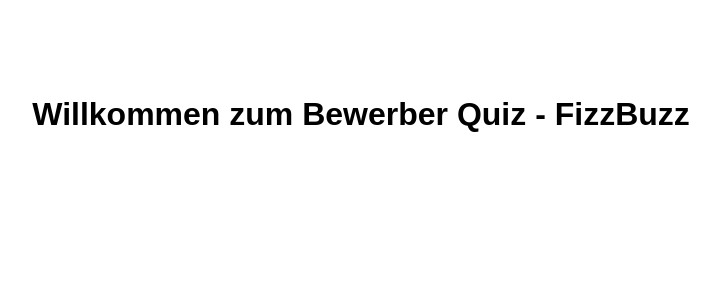
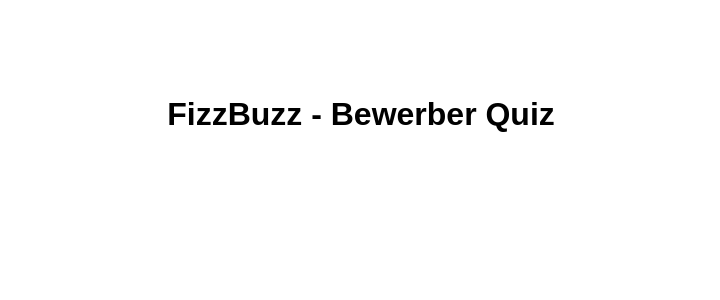
Before and after one commit to MightyfySEOContent/bewerbung, a Next.js app: page / in a window 1280 px wide. Shown: the top 300 px of the page, without its empty margins (279-999 px from the left). Built offline with nearby package versions, Linux system fonts and the light colour scheme.

Commit message:
1 - Erstelle Aufgabenstellung

```diff
--- a/src/pages/index.js
+++ b/src/pages/index.js
@@ -14,7 +14,7 @@ function Home() {
             </Head>
 
             <main className={styles.main}>
-                <h1>Willkommen zum Bewerber Quiz - FizzBuzz</h1>
+                <h1>FizzBuzz - Bewerber Quiz</h1>
             </main>
         </>
     );
```
Also changed, not shown: 2 other files (tests, documents, lock files or other folders).
